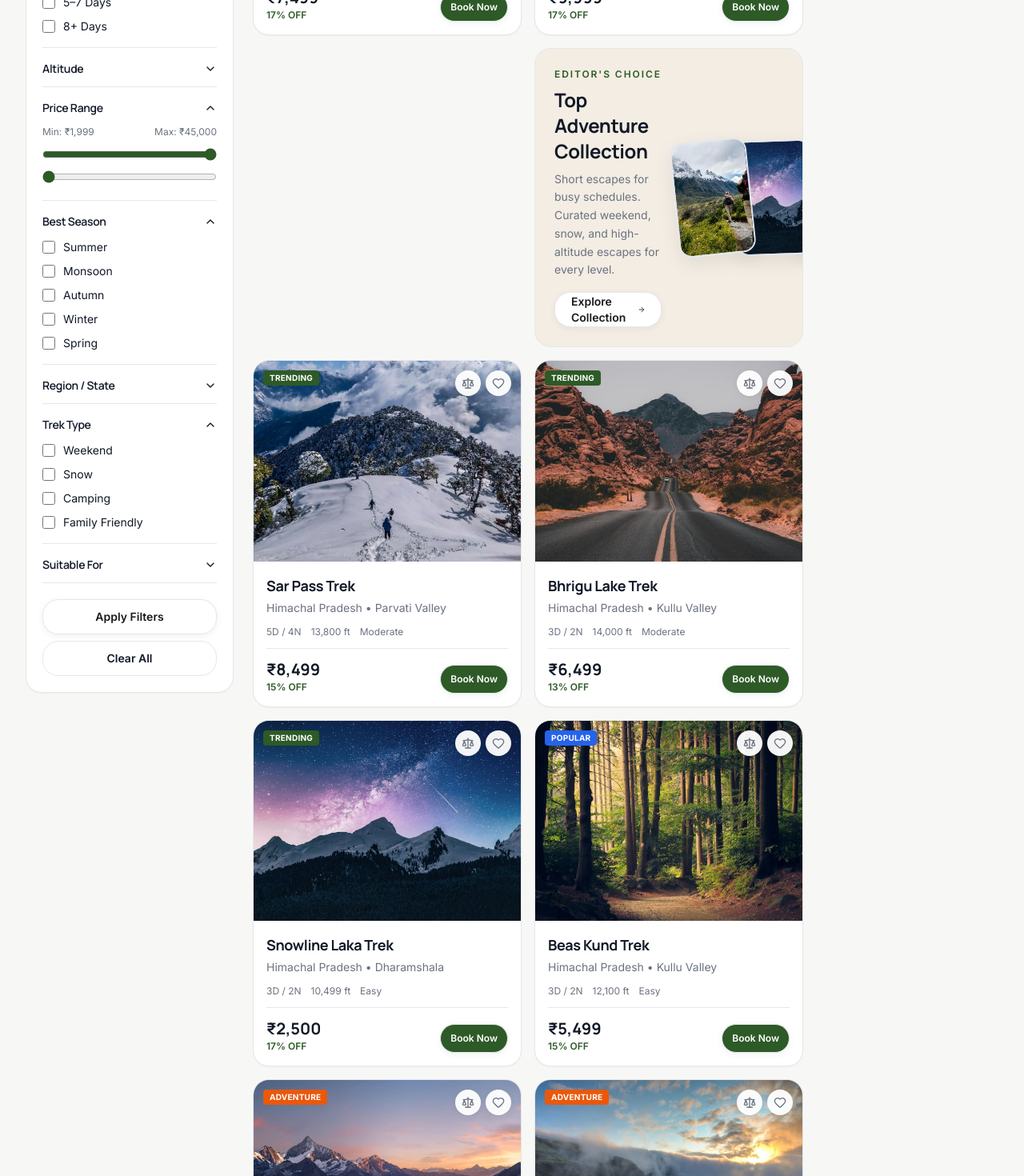
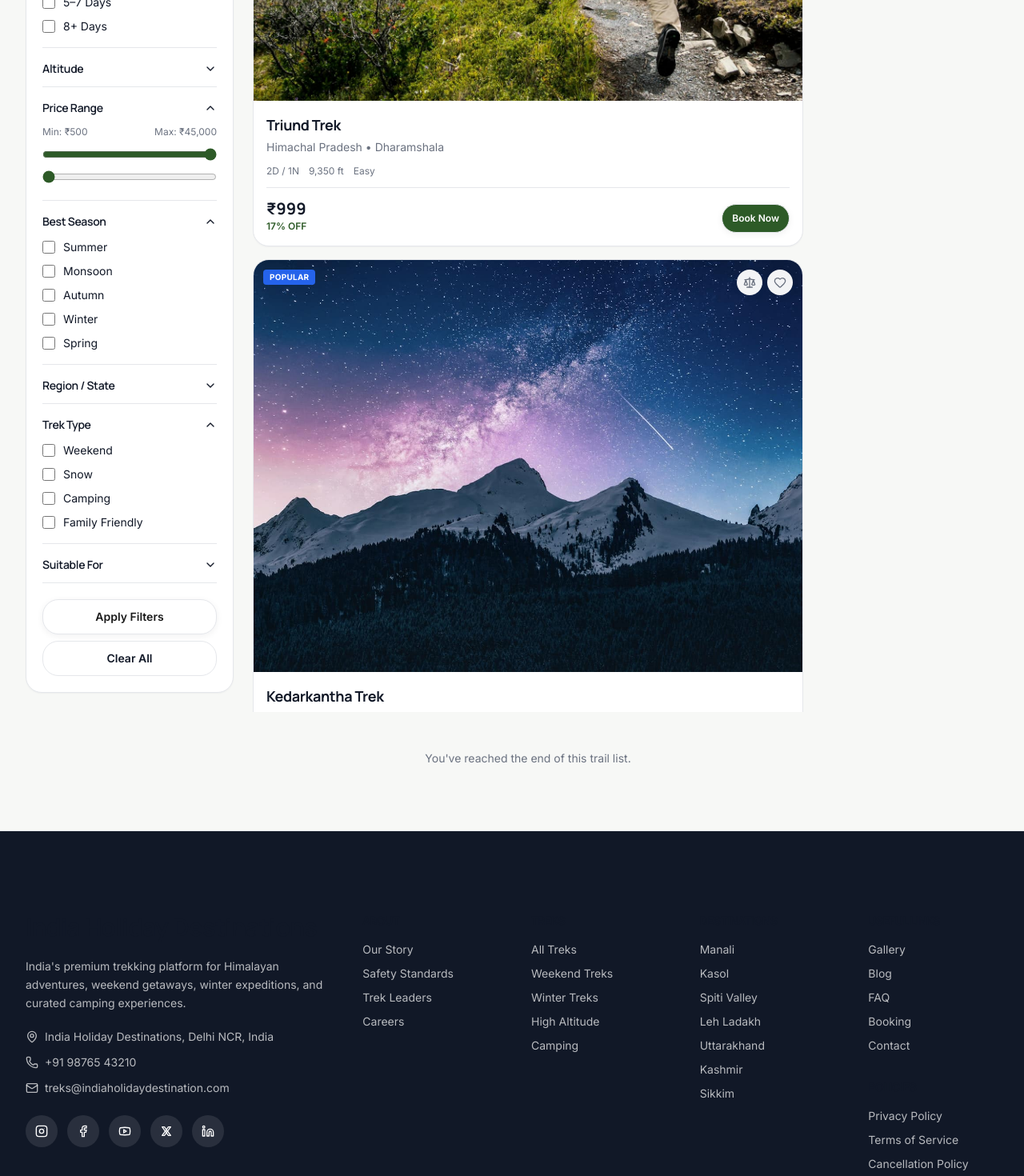
Before and after one commit to ErManjitSingh/indiatreks, a Next.js app: page /treks in a window 1280 px wide. Shown: the part 900-2370 px from the top of the page at 80% size. Built offline with nearby package versions, Linux system fonts and the light colour scheme.

Commit message:
Fix trek listing price filter so budget treks under 1999 appear.
Co-authored-by: Cursor <cursoragent@cursor.com>

```diff
--- a/src/data/treks.ts
+++ b/src/data/treks.ts
@@ -2,11 +2,12 @@ import { BLUR_DATA_URL } from "@/constants/media";
 import { img } from "@/lib/media";
 import type { TrekListingItem } from "@/types/trek-listing";
 
-export const TREK_PRICE_BOUNDS = { min: 1999, max: 45000 } as const;
+export const TREK_PRICE_BOUNDS = { min: 500, max: 45000 } as const;
 export const TREK_ALTITUDE_BOUNDS = { min: 5000, max: 21000 } as const;
 
 export const trekListingDestinations = [
   "McLeod Ganj",
+  "Dharamshala",
   "Manali",
   "Kasol",
   "Sankri",
@@ -27,12 +28,12 @@ export const trekListingRegions = [
 
 export const popularTrekSearches = [
   { label: "Triund", href: "/treks?q=Triund" },
+  { label: "Kheerganga", href: "/treks?q=Kheerganga" },
+  { label: "Kareri Lake", href: "/treks?q=Kareri" },
+  { label: "Snowline", href: "/treks?q=Snowline" },
   { label: "Hampta Pass", href: "/treks?q=Hampta" },
   { label: "Kedarkantha", href: "/treks?q=Kedarkantha" },
-  { label: "Sar Pass", href: "/treks?q=Sar+Pass" },
   { label: "Bhrigu Lake", href: "/treks?q=Bhrigu" },
-  { label: "Kareri Lake", href: "/treks?q=Kareri" },
-  { label: "Beas Kund", href: "/treks?q=Beas+Kund" },
 ] as const;
 
 export const trekCollections = [
@@ -113,7 +114,7 @@ export const allTreks: TrekListingItem[] = [
     months: ["March", "April", "May", "June", "September", "October", "November", "December"],
     departures: ["2026-08-16", "2026-08-23", "2026-08-30", "2026-09-06", "2026-09-13"],
     createdAt: "2025-11-02",
-    popularity: 98,
+    popularity: 99,
   },
   {
     id: "trek-hampta",
@@ -181,7 +182,7 @@ export const allTreks: TrekListingItem[] = [
     months: ["March", "April", "May", "June", "September", "October", "November"],
     departures: ["2026-08-14", "2026-08-21", "2026-08-28", "2026-09-04"],
     createdAt: "2026-01-12",
-    popularity: 94,
+    popularity: 97,
   },
   {
     id: "trek-bhrigu",
@@ -249,7 +250,7 @@ export const allTreks: TrekListingItem[] = [
     months: ["April", "May", "June", "September", "October", "November", "December"],
     departures: ["2026-08-18", "2026-08-25", "2026-09-01", "2026-09-08"],
     createdAt: "2026-02-04",
-    popularity: 88,
+    popularity: 96,
   },
   {
     id: "trek-snowline",
@@ -283,7 +284,7 @@ export const allTreks: TrekListingItem[] = [
     months: ["March", "April", "May", "September", "October", "November", "December"],
     departures: ["2026-08-20", "2026-08-27", "2026-09-03", "2026-09-10"],
     createdAt: "2026-03-01",
-    popularity: 90,
+    popularity: 95,
   },
   {
     id: "trek-beas",
```
